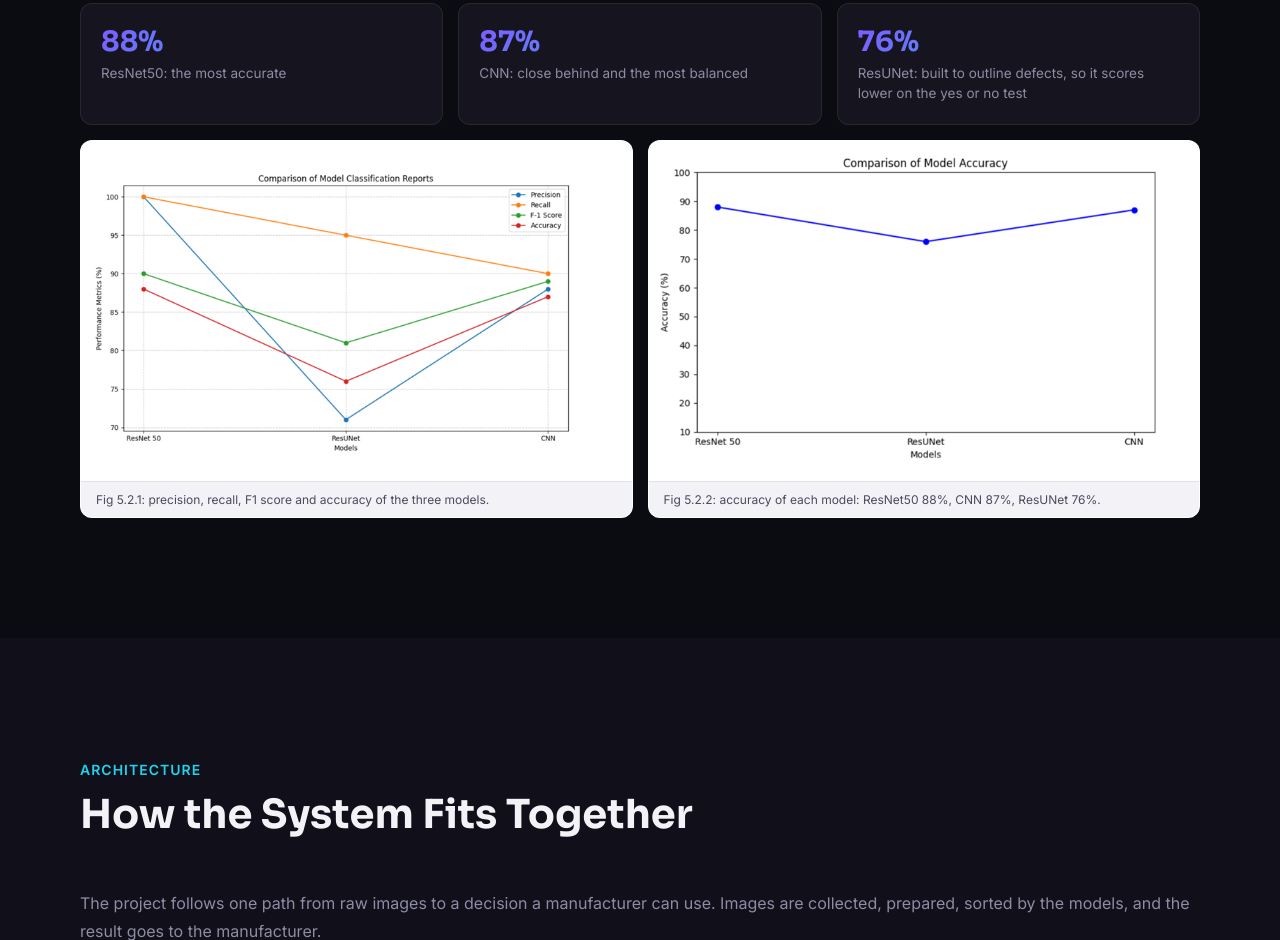
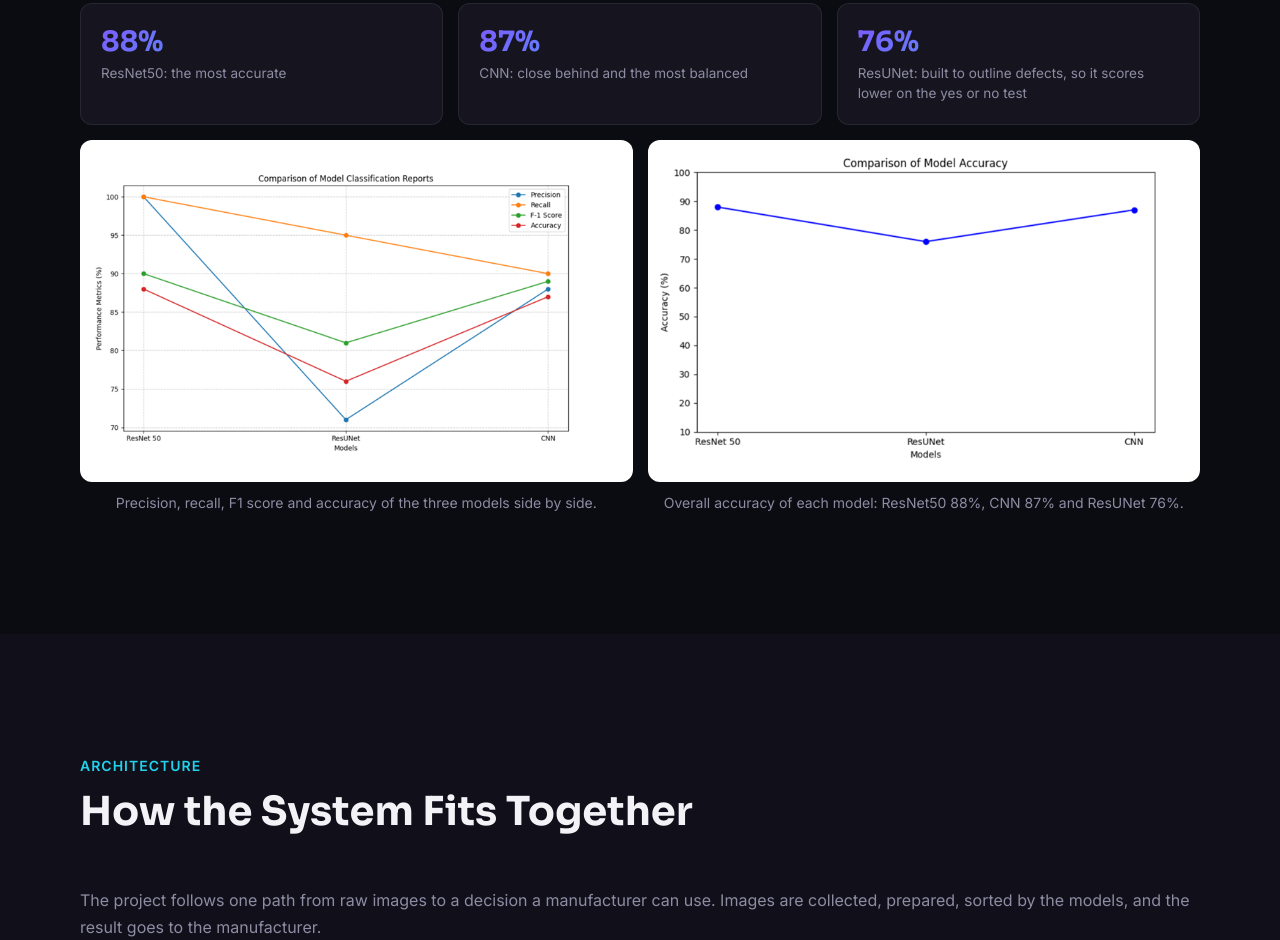
Before and after one commit to pranjalparmar23/pranjalparmar, a plain HTML site: page projects/steel-manufacturing.html in a window 1280 px wide. Shown: the part 7696-8636 px from the top of the page. Drawn offline with nearby package versions, Linux system fonts and the light colour scheme.

Commit message:
fix(projects): drop Fig labels, put one-line chart descriptions outside the box
Co-Authored-By: Claude Sonnet 5.5 <noreply@anthropic.com>

```diff
--- a/projects/steel-manufacturing.html
+++ b/projects/steel-manufacturing.html
@@ -203,14 +203,14 @@
                     <div class="stat-card"><strong>76%</strong><span>ResUNet: built to outline defects, so it scores lower on the yes or no test</span></div>
                 </div>
                 <div class="shot-grid result-graphs">
-                    <figure class="diagram-fig">
-                        <img src="../images/steel-manufacturing/model-comparison.png" alt="Chart comparing precision, recall, F1 score and accuracy of ResNet50, ResUNet and CNN" loading="lazy">
-                        <figcaption>Fig 5.2.1: precision, recall, F1 score and accuracy of the three models.</figcaption>
-                    </figure>
-                    <figure class="diagram-fig">
-                        <img src="../images/steel-manufacturing/accuracy-comparison.png" alt="Chart comparing the accuracy of ResNet50, ResUNet and CNN" loading="lazy">
-                        <figcaption>Fig 5.2.2: accuracy of each model: ResNet50 88%, CNN 87%, ResUNet 76%.</figcaption>
-                    </figure>
+                    <div class="graph-item">
+                        <figure class="diagram-fig"><img src="../images/steel-manufacturing/model-comparison.png" alt="Chart comparing precision, recall, F1 score and accuracy of ResNet50, ResUNet and CNN" loading="lazy"></figure>
+                        <p class="graph-note">Precision, recall, F1 score and accuracy of the three models side by side.</p>
+                    </div>
+                    <div class="graph-item">
+                        <figure class="diagram-fig"><img src="../images/steel-manufacturing/accuracy-comparison.png" alt="Chart comparing the accuracy of ResNet50, ResUNet and CNN" loading="lazy"></figure>
+                        <p class="graph-note">Overall accuracy of each model: ResNet50 88%, CNN 87% and ResUNet 76%.</p>
+                    </div>
                 </div>
             </div>
         </section>
--- a/style.css
+++ b/style.css
@@ -1580,4 +1580,6 @@ p a:hover{
 }
 .shot-grid.result-graphs .diagram-fig{ display: flex; flex-direction: column; max-width: none; margin: 0; }
 .shot-grid.result-graphs .diagram-fig img{ height: 34rem; width: 100%; object-fit: contain; padding: 1rem; background: #fff; }
-.shot-grid.result-graphs .diagram-fig figcaption{ flex: 1; }
+.shot-grid.result-graphs .diagram-fig{ flex: 1; }
+.graph-item{ display: flex; flex-direction: column; }
+.graph-note{ margin-top: 1rem; font-size: 1.4rem; line-height: 1.6; color: var(--text-muted); text-align: center; }
```
